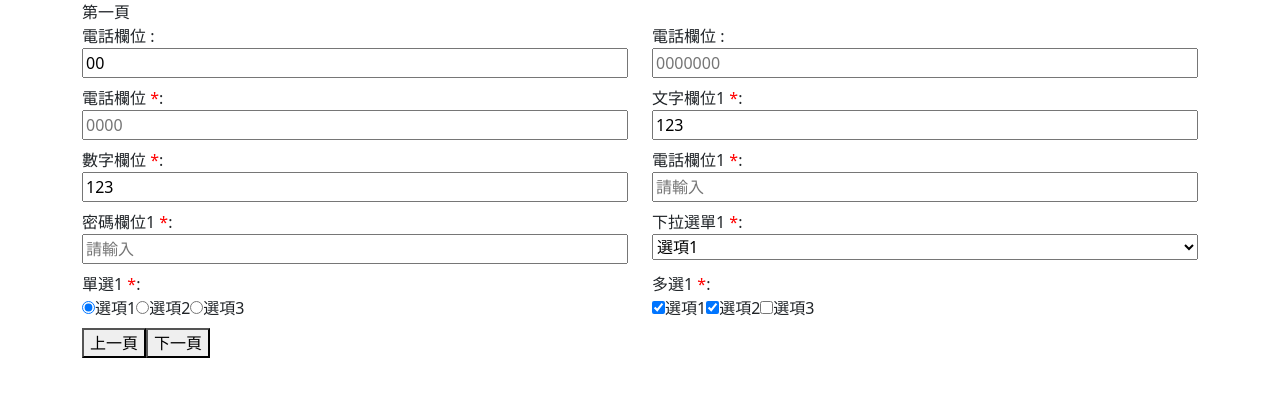
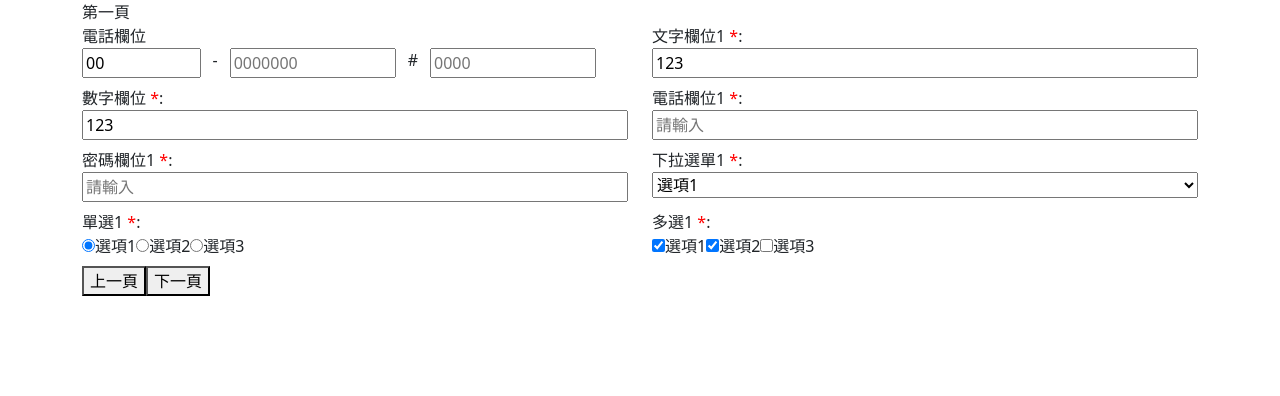
Before and after one commit to nsfe0619/2024_30day, an Angular app: page / in a window 1280 px wide. Shown: the top 396 px of the page. Built offline with nearby package versions, Linux system fonts and the light colour scheme.

Commit message:
[day18]調整電話元件版面

```diff
--- /dev/null
+++ b/src/app/shared/component/form/element/combo-phone/combo-phone.component.html
@@ -0,0 +1,27 @@
+<div>
+  <div class="row">
+    <span>
+      {{ getSettingByGroupType("phone-number").cname }}
+    </span>
+    <div class="col-3">
+      <app-base-tel
+        [fieldSetting]="getSettingByGroupType('phone-area')"
+        [control]="getControl(inputForm, 'phone-area')"
+      ></app-base-tel>
+    </div>
+    -
+    <div class="col-4">
+      <app-base-tel
+        [fieldSetting]="getSettingByGroupType('phone-number')"
+        [control]="getControl(inputForm, 'phone-number')"
+      ></app-base-tel>
+    </div>
+    #
+    <div class="col-4">
+      <app-base-tel
+        [fieldSetting]="getSettingByGroupType('phone-ext')"
+        [control]="getControl(inputForm, 'phone-ext')"
+      ></app-base-tel>
+    </div>
+  </div>
+</div>
--- /dev/null
+++ b/src/app/shared/component/form/element/combo-phone/combo-phone.component.ts
@@ -0,0 +1,34 @@
+import { Component, Input, OnInit } from '@angular/core';
+import { FieldSetting } from '../field-setting.model';
+import { FormControl, FormGroup } from '@angular/forms';
+
+@Component({
+    selector: 'app-combo-phone',
+    templateUrl: './combo-phone.component.html',
+    styleUrls: ['./combo-phone.component.scss']
+})
+export class ComboPhoneComponent implements OnInit
+{
+    @Input() fieldSettings!: FieldSetting[];
+    @Input() inputForm!: FormGroup;
+
+    constructor() { }
+
+    ngOnInit(): void
+    {
+    }
+
+    getControl(group: FormGroup, name: string)
+    {
+        return group?.get(name) as FormControl
+    }
+
+    // 用name取得setting
+    getSettingByGroupType(groupType: string)
+    {
+        return this.fieldSettings.find((obj: any) =>
+        {
+            return obj.groupType == groupType
+        }) || { cname: '', name: '', inputType: '' }
+    }
+}
--- a/src/app/shared/component/form/element/element.module.ts
+++ b/src/app/shared/component/form/element/element.module.ts
@@ -11,6 +11,7 @@ import { BaseSelectComponent } from './base-select/base-select.component';
 import { BaseRadioComponent } from './base-radio/base-radio.component';
 import { BaseCheckboxComponent } from './base-checkbox/base-checkbox.component';
 import { FormInputComponent } from './form-input/form-input.component';
+import { ComboPhoneComponent } from './combo-phone/combo-phone.component';
 
 
 
@@ -25,7 +26,8 @@ import { FormInputComponent } from './form-input/form-input.component';
         BaseSelectComponent,
         BaseRadioComponent,
         BaseCheckboxComponent,
-        FormInputComponent
+        FormInputComponent,
+        ComboPhoneComponent
     ],
     imports: [
         CommonModule,
--- a/src/app/shared/component/form/element/form-input/form-input.component.html
+++ b/src/app/shared/component/form/element/form-input/form-input.component.html
@@ -1,9 +1,24 @@
 <div>
   {{ pageSetting.title }}
   <div [formGroup]="pageSetting.form!" *ngIf="pageSetting.form" class="row">
-    <div *ngFor="let fieldSetting of pageSetting.fieldSettings" class="col-6">
-      <app-field-template [fieldSetting]="fieldSetting" [control]="getControl(fieldSetting.name)">
-      </app-field-template>
+    <div *ngFor="let fieldObj of getGroupList(innerForm)" class="col-6">
+      <ng-container *ngIf="typeof(fieldObj) === 'string'">
+        <app-field-template
+          [fieldSetting]="getSettingByName(pageSetting.fieldSettings, fieldObj)"
+          [control]="getControl(fieldObj)"
+        >
+        </app-field-template>
+      </ng-container>
+
+      <ng-container *ngIf="typeof(fieldObj) !== 'string'">
+        <app-combo-phone
+          [fieldSettings]="
+            getSettingsByForm(pageSetting.fieldSettings, fieldObj)
+          "
+          [inputForm]="fieldObj"
+        >
+        </app-combo-phone>
+      </ng-container>
       <!-- {{ getControl(fieldSetting.name).value }} -->
     </div>
   </div>
--- a/src/app/shared/component/form/element/form-input/form-input.component.ts
+++ b/src/app/shared/component/form/element/form-input/form-input.component.ts
@@ -1,6 +1,6 @@
 import { Component, Input, OnChanges, OnInit } from '@angular/core';
 import { FormBuilder, FormControl, FormGroup } from '@angular/forms';
-import { PageSetting } from '../field-setting.model';
+import { FieldSetting, PageSetting } from '../field-setting.model';
 
 @Component({
     selector: 'app-form-input',
@@ -33,8 +33,6 @@ export class FormInputComponent implements OnChanges
             }
             (this.pageSetting.form as FormGroup).addControl(setting.name, newControl);
         })
-        // console.log('innerForm', this.innerForm.value);
-        // console.log('this.pageSetting', this.pageSetting.form.value);
     }
 
     getControl(columnName: string)
@@ -42,4 +40,38 @@ export class FormInputComponent implements OnChanges
         return this.pageSetting.form?.get(columnName) as FormControl
     }
 
+    // 取得該區域欄位列表
+    getGroupList(group: FormGroup): string | any
+    {
+        let Result = Object.keys(group.value).map(obj =>
+        {
+            let innerControl = group.get(obj)
+            if (innerControl?.value !== null && typeof innerControl?.value === 'object')
+            {
+                return innerControl
+            } else
+            {
+                return obj;
+            }
+        });
+        return Result;
+    }
+    // 用name取得setting
+    getSettingByName(fieldSetting: any, name: string)
+    {
+        return fieldSetting.find((obj: any) => obj.name == name) || { cname: '', name: '', inputType: '' }
+    }
+
+    // 篩選組合元件用的setting
+    getSettingsByForm(settings: FieldSetting[], fg: FormGroup): FieldSetting[]
+    {
+        return Object.keys(fg.value).map(v =>
+        {
+            return settings.find(setting => setting.groupType === v) as FieldSetting;
+        })
+    }
+    typeof(value: any)
+    {
+        return typeof value;
+    }
 }
```
Also changed, not shown: src/app/shared/component/form/element/combo-phone/combo-phone.component.scss (added), 1 other file (tests, documents, lock files or other folders).
